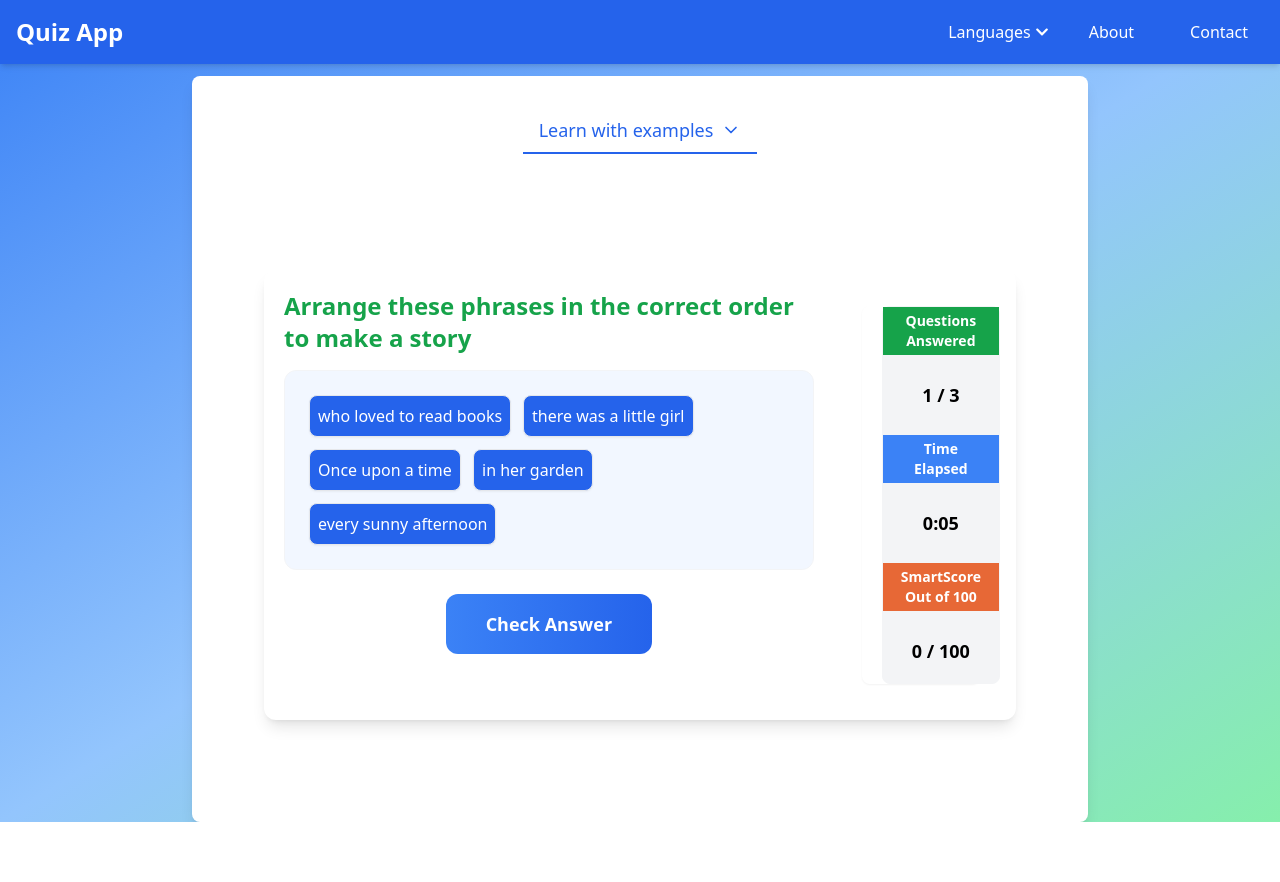
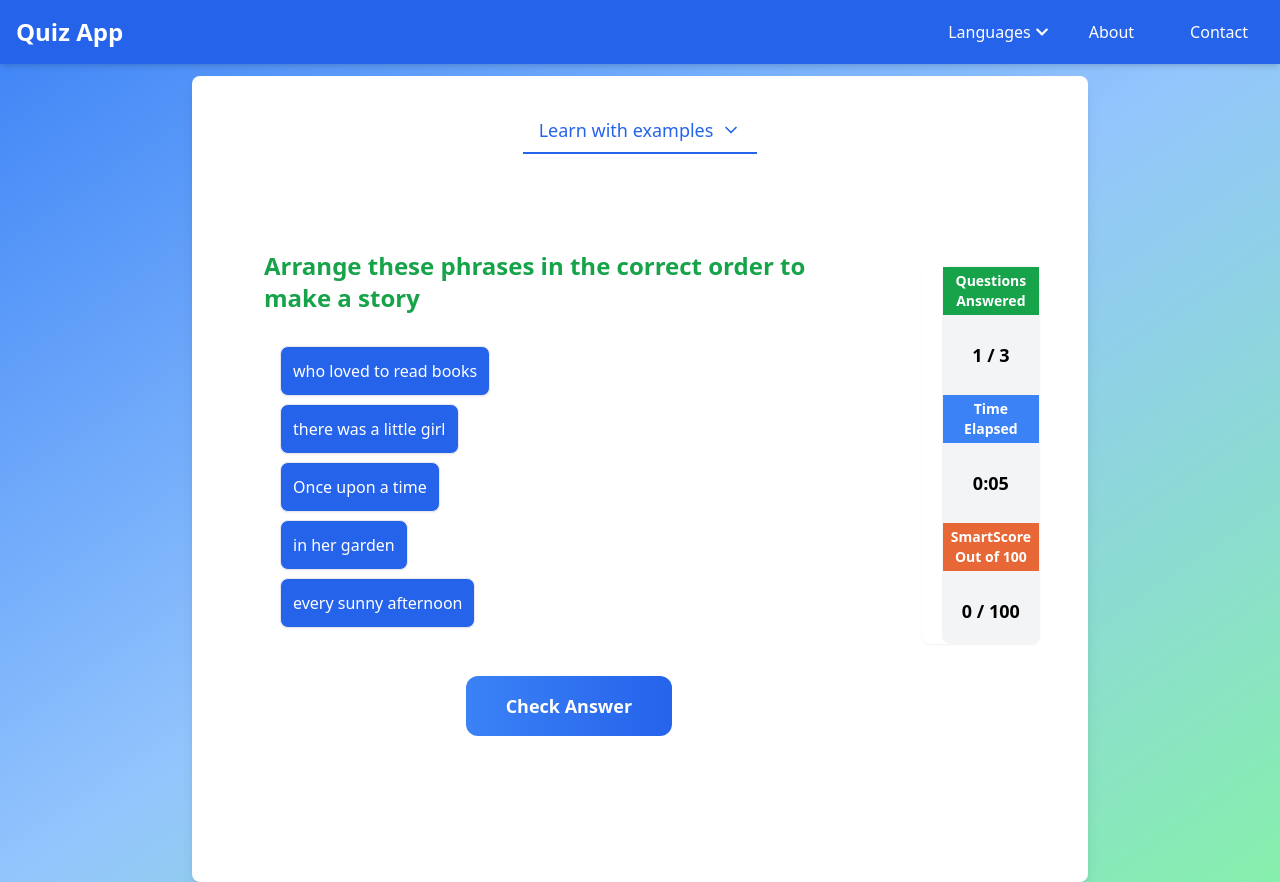
Before and after one commit to IhebMth/Quiz-App, a React (Vite) app: page /sequencing in a window 1280 px wide. Before the commit the page ends 822 px from the top, so only its background shows below. Built offline with nearby package versions, Linux system fonts and the light colour scheme.

Commit message:
'update-sequencing'

```diff
--- a/src/components/Stats.jsx
+++ b/src/components/Stats.jsx
@@ -8,7 +8,7 @@ const Stats = ({ questionNumber, totalQuestions, timeElapsed, score }) => {
   };
 
   return (
-    <div className="w-full rounded-lg shadow-sm mb-4 sm:mb-0 ">
+    <div className="w-auto rounded-lg shadow-sm mb-4 sm:mb-0  ">
       {/* Mobile View - Row Layout for Time, Questions, SmartScore */}
       <div className="bg-gray-100  grid grid-cols-3  sm:hidden w-full pt-5  m-0">
       <div className="flex flex-col items-center w-full border-b-4 border-green-600">
@@ -37,7 +37,7 @@ const Stats = ({ questionNumber, totalQuestions, timeElapsed, score }) => {
       </div>
 
       {/* Desktop View - Vertical Layout */}
-      <div className="hidden sm:flex flex-col items-center space-y-2 bg-gray-100 border border-gray-100 ml-5 rounded-lg w-full">
+      <div className="hidden sm:flex flex-col items-center space-y-2 bg-gray-100 border border-gray-100 ml-5 rounded-lg w-auto ">
         {/* Questions Answered Section */}
         <div className="flex flex-col items-center w-full">
           <p className="text-sm font-bold text-white px-2 py-1 w-full text-center" style={{ backgroundColor: '#16a34a' }}>
--- a/src/components/sequencing/Sequencing.jsx
+++ b/src/components/sequencing/Sequencing.jsx
@@ -6,6 +6,7 @@ import {
   useSensor,
   useSensors,
   pointerWithin,
+  MeasuringStrategy,
 } from "@dnd-kit/core";
 import {
   SortableContext,
@@ -13,13 +14,13 @@ import {
   rectSwappingStrategy,
   arrayMove,
 } from "@dnd-kit/sortable";
-import { restrictToWindowEdges } from '@dnd-kit/modifiers';
+import { restrictToWindowEdges } from "@dnd-kit/modifiers";
 import SortableItem from "./SortableItem";
 import Stats from "../Stats";
 import Feedback from "../FeedBack";
 import FinalResults from "../FinalResults";
 import IncorrectSequencingFeedback from "./IncorrectSequencingFeedback";
-import exercisesData from './sequencingExercises.json';
+import exercisesData from "./sequencingExercises.json";
 
 export default function Sequence() {
   const [currentExerciseIndex, setCurrentExerciseIndex] = useState(0);
@@ -38,7 +39,6 @@ export default function Sequence() {
     wrongAnswers: 0,
     finalScore: 0,
   });
-
 
   const mouseSensor = useSensor(MouseSensor, {
     activationConstraint: {
@@ -66,7 +66,7 @@ export default function Sequence() {
   useEffect(() => {
     const timer = setInterval(() => {
       if (!showFinalResults) {
-        setTimeElapsed(prev => prev + 1);
+        setTimeElapsed((prev) => prev + 1);
       }
     }, 1000);
     return () => clearInterval(timer);
@@ -78,16 +78,8 @@ export default function Sequence() {
 
     const dragElement = document.getElementById(active.id);
     if (dragElement) {
-      dragElement.style.touchAction = 'none';
-      dragElement.style.webkitUserSelect = 'none';
-      dragElement.style.webkitTouchCallout = 'none';
-      dragElement.style.zIndex = '9999';
+      dragElement.classList.add('touch-none', 'select-none', 'z-50');
     }
-
-    document.body.style.cursor = 'grabbing';
-    document.body.style.userSelect = 'none';
-    document.body.style.overflow = 'hidden';
-    document.body.classList.add('dragging');
   };
 
   const handleDragOver = (event) => {
@@ -115,16 +107,8 @@ export default function Sequence() {
 
     const dragElement = document.getElementById(active.id);
     if (dragElement) {
-      dragElement.style.touchAction = '';
-      dragElement.style.webkitUserSelect = '';
-      dragElement.style.webkitTouchCallout = '';
-      dragElement.style.zIndex = '';
+      dragElement.classList.remove('touch-none', 'select-none', 'z-50');
     }
-
-    document.body.style.cursor = '';
-    document.body.style.userSelect = '';
-    document.body.style.overflow = '';
-    document.body.classList.remove('dragging');
 
     setActiveId(null);
   };
@@ -133,17 +117,9 @@ export default function Sequence() {
     if (activeId) {
       const dragElement = document.getElementById(activeId);
       if (dragElement) {
-        dragElement.style.touchAction = '';
-        dragElement.style.webkitUserSelect = '';
-        dragElement.style.webkitTouchCallout = '';
-        dragElement.style.zIndex = '';
+        dragElement.classList.remove('touch-none', 'select-none', 'z-50');
       }
     }
-
-    document.body.style.cursor = '';
-    document.body.style.userSelect = '';
-    document.body.style.overflow = '';
-    document.body.classList.remove('dragging');
 
     setActiveId(null);
   };
@@ -153,9 +129,9 @@ export default function Sequence() {
     setShowFeedback(false);
 
     if (currentExerciseIndex + 1 < totalExercises) {
-      setCurrentExerciseIndex(prev => prev + 1);
+      setCurrentExerciseIndex((prev) => prev + 1);
     } else {
-      setResults(prev => ({
+      setResults((prev) => ({
         ...prev,
         finalScore: score,
       }));
@@ -164,8 +140,8 @@ export default function Sequence() {
   };
 
   const checkAnswer = () => {
-    const isSequenceCorrect = items.every((item, index) =>
-      item.order === index + 1
+    const isSequenceCorrect = items.every(
+      (item, index) => item.order === index + 1
     );
 
     setIsCorrect(isSequenceCorrect);
@@ -177,7 +153,7 @@ export default function Sequence() {
         ...results.questions,
         {
           isCorrect: isSequenceCorrect,
-          userAnswer: items.map(item => item.content),
+          userAnswer: items.map((item) => item.content),
           correctAnswer: currentExercise.correctOrder,
           explanation: currentExercise.solution,
         },
@@ -191,11 +167,11 @@ export default function Sequence() {
     setResults(newResults);
 
     if (isSequenceCorrect) {
-      setScore(prev => prev + pointsPerQuestion);
+      setScore((prev) => prev + pointsPerQuestion);
       setTimeout(() => {
         setShowFeedback(false);
         if (currentExerciseIndex < totalExercises - 1) {
-          setCurrentExerciseIndex(prev => prev + 1);
+          setCurrentExerciseIndex((prev) => prev + 1);
         } else {
           setShowFinalResults(true);
         }
@@ -205,26 +181,24 @@ export default function Sequence() {
     }
   };
 
-  const getContainerStyle = (type) => {
-    const baseStyles = "touch-none relative";
+  const getContainerClass = (type) => {
+    const baseClass = "touch-none select-none relative w-full max-w-full overflow-hidden";
 
     if (type === 'phrases') {
-      return `${baseStyles} flex flex-wrap gap-2 sm:gap-3 items-start min-h-[100px] p-3 sm:p-6 bg-blue-50/80 rounded-xl backdrop-blur-sm border border-gray-100 scrollbar-hide`;
+      return `${baseClass} flex flex-col items-start p-4 backdrop-blur-sm`;
     }
 
     if (type === 'image-word') {
       const itemCount = items.length;
-      const gridCols = itemCount <= 4
-        ? `grid-cols-${itemCount}`
-        : 'grid-cols-4 sm:grid-cols-6';
-      return `${baseStyles} grid ${gridCols} gap-2 sm:gap-3 p-3 sm:p-6 rounded-xl backdrop-blur-sm border border-gray-100 w-48 sm:w-72`;
+      const gridCols = itemCount <= 4 ? `grid-cols-${itemCount}` : 'grid-cols-4';
+      return `${baseClass} grid ${gridCols} gap-2 p-4 rounded-xl mx-auto`;
     }
 
     if (type === 'sentence') {
-      return `${baseStyles} flex flex-row flex-nowrap items-center gap-2 p-2 bg-blue-50/80 rounded-xl backdrop-blur-sm border border-gray-100 w-fit mx-auto`;
+      return `${baseClass} flex flex-row flex-nowrap items-center gap-2 p-4`;
     }
 
-    return `${baseStyles} grid grid-cols-2 sm:grid-cols-3 md:grid-cols-4 gap-2 sm:gap-3 p-3 sm:p-6 bg-blue-50/80 rounded-xl backdrop-blur-sm border border-gray-100 w-full`;
+    return `${baseClass} grid grid-cols-2 sm:grid-cols-3 md:grid-cols-4 gap-2 p-4`;
   };
 
   if (showFinalResults) {
@@ -251,11 +225,12 @@ export default function Sequence() {
   }
 
   return (
-    <div className="relative pt-3 sm:pt-5">
-      <div className="relative max-w-[1400px] mx-auto px-3 sm:px-5">
-        <div className="flex-1 w-full">
-          <div className="max-w-[1000px] mx-auto">
-            <div className="sm:min-h-[75vh] relative overflow-hidden">
+    <div className="relative w-full max-w-full overflow-hidden">
+      <div className="relative max-w-[1400px] w-full mx-auto px-3 sm:px-5">
+        <div className="flex-1 w-full max-w-full">
+          <div className="max-w-[1000px] w-full mx-auto">
+            <div className="sm:min-h-[75vh] relative w-full max-w-full">
+              {/* Stats for mobile */}
               <div className="block sm:hidden mb-4 sm:mb-6">
                 <Stats
                   questionNumber={currentExerciseIndex + 1}
@@ -265,9 +240,9 @@ export default function Sequence() {
                 />
               </div>
 
-              <div className="flex flex-col sm:flex-row justify-between bg-white items-start mx-2 sm:m-5 p-3 sm:p-5 sm:mt-20 rounded-xl shadow-lg">
-                <div className="flex flex-col flex-1 w-full">
-                  <h1 className="text-lg sm:text-xl md:text-2xl font-bold text-green-600 mb-3 sm:mb-4">
+              <div className="flex flex-col sm:flex-row justify-between items-start mx-2 sm:m-5 sm:mt-20 w-full max-w-full">
+                <div className="flex flex-col flex-1 w-full max-w-full">
+                  <h1 className="text-lg sm:text-xl md:text-2xl font-bold text-green-600 mb-3 sm:mb-4 break-words">
                     {currentExercise.question}
                   </h1>
 
@@ -279,7 +254,7 @@ export default function Sequence() {
                     />
                   )}
 
-                  <div className="space-y-4 sm:space-y-6">
+                  <div className="space-y-4 sm:space-y-6 w-full">
                     <DndContext
                       sensors={sensors}
                       collisionDetection={pointerWithin}
@@ -288,19 +263,22 @@ export default function Sequence() {
                       onDragEnd={handleDragEnd}
                       onDragCancel={handleDragCancel}
                       modifiers={[restrictToWindowEdges]}
+                      measuring={{
+                        droppable: {
+                          strategy: MeasuringStrategy.Always,
+                        },
+                      }}
                     >
-                      <div className="text-base sm:text-lg">
+                      <div className="text-base sm:text-lg w-full max-w-full">
                         <SortableContext
                           items={items}
                           strategy={
-                            currentExercise.type === 'sentence'
+                            currentExercise.type === "sentence" || currentExercise.type === "phrases"
                               ? horizontalListSortingStrategy
-                              : currentExercise.type === 'phrases'
-                                ? horizontalListSortingStrategy
-                                : rectSwappingStrategy
+                              : rectSwappingStrategy
                           }
                         >
-                          <div className={getContainerStyle(currentExercise.type)}>
+                          <div className={getContainerClass(currentExercise.type)}>
                             {items.map((item) => (
                               <SortableItem
                                 key={item.id}
@@ -318,16 +296,7 @@ export default function Sequence() {
                     <div className="flex justify-center mt-4 sm:mt-8">
                       <button
                         onClick={checkAnswer}
-                        className="
-                          bg-gradient-to-r from-blue-500 to-blue-600
-                          hover:from-blue-600 hover:to-blue-700
-                          text-white font-semibold py-2 sm:py-4 px-6 sm:px-10
-                          rounded-xl text-base sm:text-lg
-                          transform transition-all duration-200
-                          hover:-translate-y-1 hover:shadow-lg
-                          active:translate-y-0 active:shadow-md
-                          w-full sm:w-auto
-                        "
+                        className="bg-gradient-to-r from-blue-500 to-blue-600 hover:from-blue-600 hover:to-blue-700 text-white font-semibold py-2 sm:py-4 px-6 sm:px-10 rounded-xl text-base sm:text-lg transform transition-all duration-200 hover:-translate-y-1 hover:shadow-lg active:translate-y-0 active:shadow-md w-full sm:w-auto"
                       >
                         Check Answer
                       </button>
@@ -358,7 +327,7 @@ export default function Sequence() {
       <IncorrectSequencingFeedback
         isVisible={showIncorrectFeedback}
         currentExercise={currentExercise}
-        userAnswer={items.map(item => item.content)}
+        userAnswer={items.map((item) => item.content)}
         onGotIt={handleGotIt}
       />
     </div>
--- a/src/components/sequencing/SequincingWithAnExample.jsx
+++ b/src/components/sequencing/SequincingWithAnExample.jsx
@@ -5,7 +5,7 @@ import exercisesData from './sequencingExercises.json'
 const SequencingWithExample = () => {
   return (
     <div className="bg-white mt-3 sm:bg-white sm:rounded-lg sm:p-8 sm:shadow-lg lg:mx-48">
-      <div className="w-auto">
+      <div className="w-full"> {/* Changed from w-auto to w-full */}
         <ExampleSectionSequencing data={exercisesData}>
           <Sequence />
         </ExampleSectionSequencing>
--- a/src/components/sequencing/SortableItem.jsx
+++ b/src/components/sequencing/SortableItem.jsx
@@ -1,4 +1,3 @@
-// SortableItem.jsx
 import { useSortable } from "@dnd-kit/sortable";
 import { CSS } from "@dnd-kit/utilities";
 import PropTypes from "prop-types";
@@ -13,47 +12,43 @@ const SortableItem = ({ id, content, type = 'default', isActive }) => {
   } = useSortable({
     id,
     transition: {
-      duration: 100, // Reduced for faster response
-      easing: 'ease-out',
+      duration: 150,
+      easing: 'cubic-bezier(0.25, 1, 0.5, 1)',
     },
   });
 
   const style = {
     transform: CSS.Transform.toString(transform),
-    transition: isDragging ? 'none' : 'transform 100ms ease-out',
-    zIndex: isDragging ? 999 : 1,
-    position: 'relative',
-    scale: isActive ? 1.02 : 1,
-    touchAction: 'none',
-    willChange: 'transform',
+    transition: isDragging ? 'none' : 'transform 150ms cubic-bezier(0.25, 1, 0.5, 1)',
   };
 
-  const getItemStyles = () => {
-    const baseStyles = `
-      cursor-grab touch-none
+  const getItemClasses = () => {
+    const baseClasses = `
+      cursor-grab
+      touch-none
+      select-none
       text-white
       active:cursor-grabbing
       bg-blue-600
       rounded-lg
       shadow-sm
-      border border-gray-200
+      border
+      border-gray-200
       hover:shadow-md
       transition-transform
-      ${isActive ? 'ring-2 ring-blue-800 shadow-lg' : ''}
-      ${isDragging ? 'bg-blue-700 shadow-lg opacity-90' : ''}
-      select-none
-      touch-manipulation
-    `;
+      ${isActive ? 'ring-2 ring-blue-800 shadow-lg scale-105' : ''}
+      ${isDragging ? 'bg-blue-700 shadow-lg opacity-95 z-50' : 'z-10'}
+    `.trim();
 
     switch (type) {
       case 'phrases':
-        return `${baseStyles} flex-shrink-0 w-auto p-2 text-xs sm:text-base`;
+        return `${baseClasses} w-auto p-3 text-sm sm:text-base mb-2`;
       case 'sentence':
-        return `${baseStyles} w-[1è%] min-w-[45px] max-w-[100px] p-1.5 text-center text-xs sm:text-base`;
+        return `${baseClasses} min-w-[60px] max-w-[120px] p-2 text-center text-sm sm:text-base`;
       case 'image-word':
-        return `${baseStyles} w-full p-2 text-xs sm:text-base min-w-[35px] text-center`;
+        return `${baseClasses} w-full p-2 text-sm sm:text-base min-w-[40px] text-center`;
       default:
-        return `${baseStyles} w-full min-w-[70px] p-2 text-xs sm:text-base`;
+        return `${baseClasses} w-full min-w-[80px] p-2 text-sm sm:text-base`;
     }
   };
 
@@ -62,7 +57,7 @@ const SortableItem = ({ id, content, type = 'default', isActive }) => {
       ref={setNodeRef}
       {...attributes}
       {...listeners}
-      className={getItemStyles()}
+      className={getItemClasses()}
       style={style}
       role="button"
       tabIndex={0}
```
Also changed, not shown: src/App.css (+13 -1 lines), src/components/dragAndDrop/DragAndDrop.jsx (+5 -5 lines), 2 other files (tests, documents, lock files or other folders).
